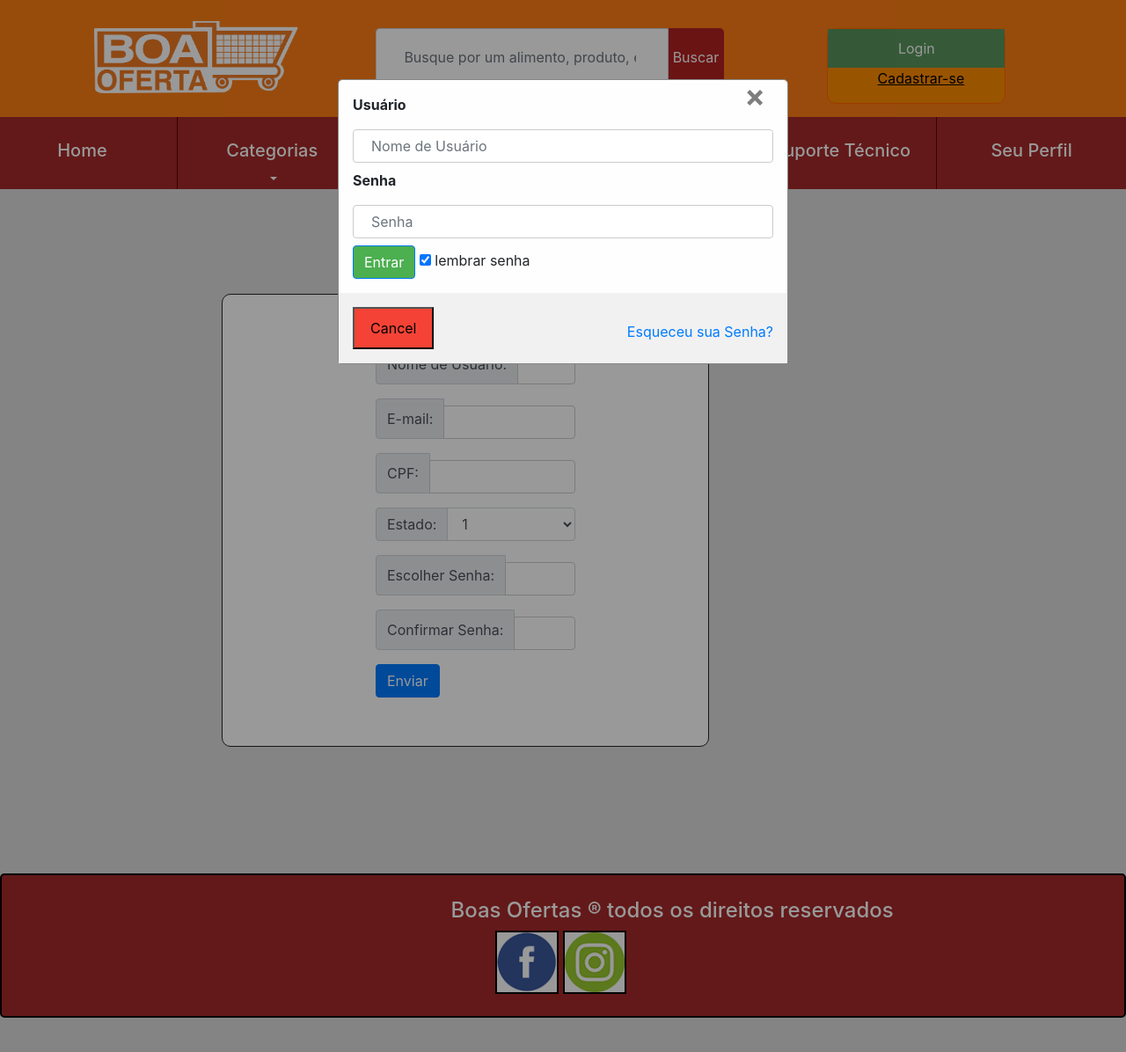
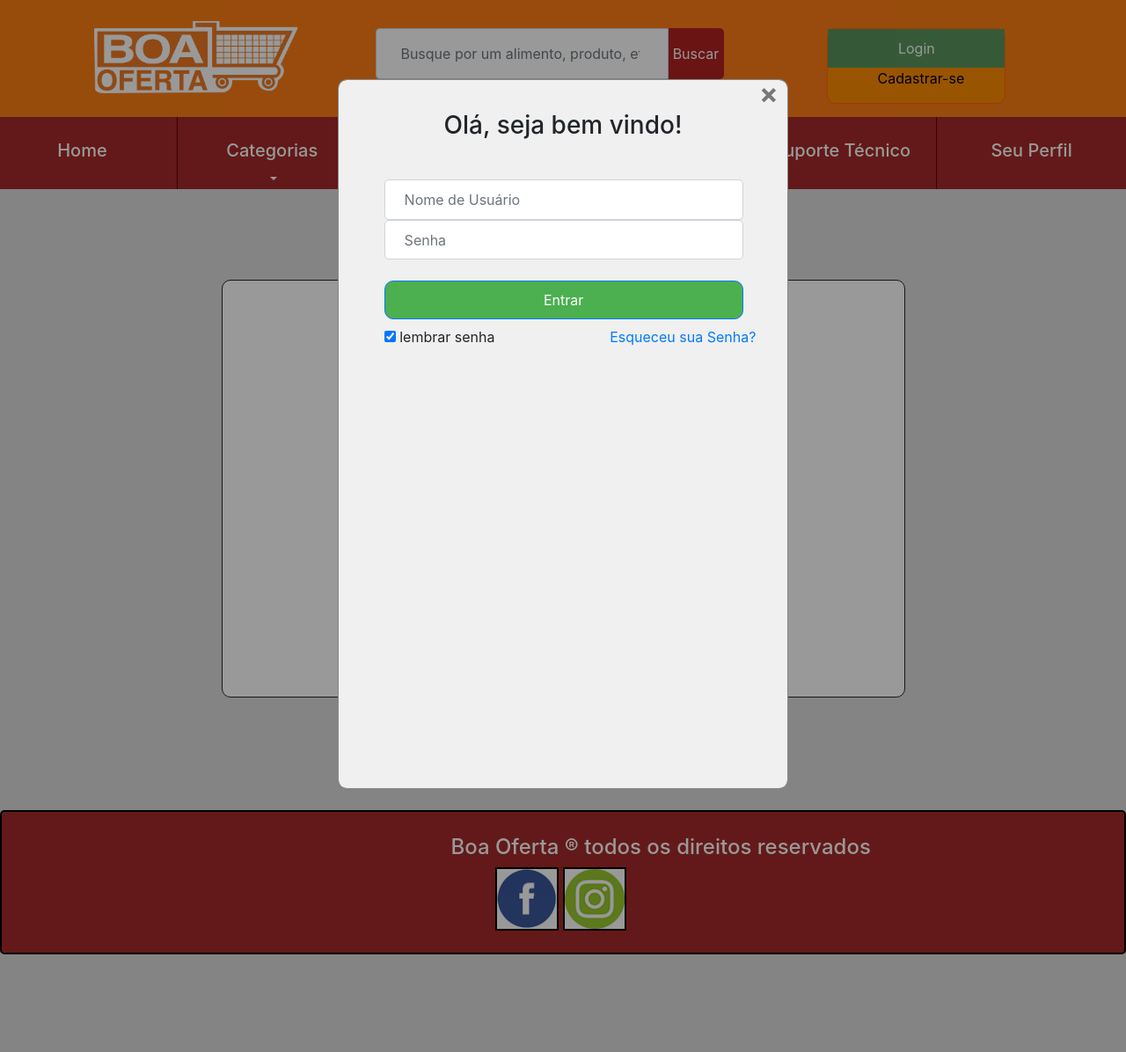
Before and after one commit to brenonpaul/boa_oferta, a PHP site: page /cadastro.php in a window 1280 px wide, after a click on "Login". Shown: the top 1196 px of the page at 88% size. Run offline with PHP 8.4, Linux system fonts and the light colour scheme.

Commit message:
finalizacao da caixa de login, estilizacao e adicao de conceitos no site

```diff
--- a/cabecalho.php
+++ b/cabecalho.php
@@ -1,7 +1,7 @@
 <!DOCTYPE html>
 <html>
 <head>
-    <title>Boas Ofertas</title>
+    <title>Boa Oferta</title>
     <meta charset="utf-8">
     <!-- os 3 scrips abaixo são necessários por conta do carousel da página index -->
     <script src="js/jquery_3_3_1.js"></script>
@@ -19,7 +19,7 @@
             <div class="col-4 mt-4">
                 <form>
                     <div class="input-group mb-4 mt-2">
-                        <input type="search" class="form-control" style="padding: 8%;"
+                        <input type="search" class="form-control" style="padding: 7%;"
                                placeholder="Busque por um alimento, produto, etc..." aria-label="Recipient's username"
                                aria-describedby="button-addon2">
                         <div class="input-group-append">
@@ -40,7 +40,7 @@
               <?php require_once("telaLogin.php"); ?>
                 <!-- -->
                   <div class="form-group">
-                      <a href="cadastro.php" class="ForgetPwd" style="color: black; text-decoration:underline; margin-left: 28%;">Cadastrar-se</a>
+                      <a href="cadastro.php" class="ForgetPwd" style="color: black; margin-left: 28%;">Cadastrar-se</a>
                   </div>
                 </div>
             </div>
--- a/css/estilo.css
+++ b/css/estilo.css
@@ -103,7 +103,7 @@
 }
 
 .caixaDeInputs{
-    width: 50%;
+    width: 70%;
     border: 1px solid;
     margin-left: 15%;
     padding-left: 10%;
@@ -129,6 +129,8 @@
 }
 
 .rodapeback {
+    position: absolute;
+    width: 100%;
     margin-top: 10%;
     padding-bottom: 2%;
     padding-top: 2%;
@@ -138,6 +140,24 @@
     color: white;
 }
 
+.dropdown {
+  position: relative;
+  display: inline-block;
+}
+
+.dropdown-content {
+  display: none;
+  position: absolute;
+  background-color: #f9f9f9;
+  min-width: 160px;
+  box-shadow: 0px 8px 16px 0px rgba(0,0,0,0.2);
+  padding: 12px 16px;
+  z-index: 1;
+}
+
+.dropdown:hover .dropdown-content {
+  display: block;
+}
 
 
 
@@ -146,76 +166,57 @@
 
 
 
+#inputsLogin{
+  margin-top: 0.005%;
+  border-radius: 5px;
+  padding: 5%;
+  width: 93%;
+}
 
-/* Full-width input fields */
-input[type=text], input[type=password] {
-  width: 100%;
-  padding: 12px 20px;
-  margin: 8px 0;
-  display: inline-block;
-  border: 1px solid #ccc;
-  box-sizing: border-box;
+#botaoEntrarLogin{
+  width: 93%;
+  background-color: #4CAF50;
+  border-radius: 10px;
+  padding: 2%;
 }
 
 
 
-/* Extra styles for the cancel button */
-.cancelbtn {
-  width: auto;
-  padding: 10px 18px;
-  background-color: #f44336;
+
+
+.containerLogin {
+  padding: 7%;
 }
 
-/* Center the image and position the close button */
-.imgcontainer {
-  text-align: center;
-  position: relative;
-}
-
-.imgUserLogin {
-  width: 40%;
-  border-radius: 50%;
-}
-
-.container {
-  padding: 16px;
-}
-
-span.psw {
-  float: right;
-  padding-top: 16px;
-}
-
-/* The Modal (background) */
 .modal {
-  display: none; /* Hidden by default */
-  position: fixed; /* Stay in place */
-  z-index: 1; /* Sit on top */
-  left: 0;
-  top: 0;
-  width: 100%; /* Full width */
-  height: 100%; /* Full height */
-  overflow: auto; /* Enable scroll if needed */
-  background-color: rgb(0,0,0); /* Fallback color */
+  display: none; /* Escondido por padrão */
+  position: fixed;
+  z-index: 1; /* Sente-se no topo */
+  width: 100%;
+  height: 100%;
+  overflow: auto; /* Ative a rolagem, se necessário */
+  background-color: rgb(0,0,0); /* Cor de retorno */
   background-color: rgba(0,0,0,0.4); /* Black w/ opacity */
   padding-top: 5%;
 }
 
 /* Modal Content/Box */
 .modal-content {
-  background-color: #fefefe;
+  background-color: #F0F0F0 ;
   margin: 2% auto 15% auto; /* 5% from the top, 15% from the bottom and centered */
   border: 1px solid #888;
+  border-radius: 10px;
   width: 40%; /* Could be more or less, depending on screen size */
+  height: 70%;
 }
 
 /* The Close Button (x) */
 .close {
   position: absolute;
-  right: 25px;
+  right: 2%;
   top: 0;
   color: #000;
-  font-size: 35px;
+  font-size: 200%;
   font-weight: bold;
 }
 
@@ -231,10 +232,6 @@ span.psw {
   animation: animatezoom 0.6s
 }
 
-@-webkit-keyframes animatezoom {
-  from {-webkit-transform: scale(0)}
-  to {-webkit-transform: scale(1)}
-}
 
 @keyframes animatezoom {
   from {transform: scale(0)}
@@ -242,12 +239,3 @@ span.psw {
 }
 
 /* Change styles for span and cancel button on extra small screens */
-@media screen and (max-width: 300px) {
-  span.psw {
-     display: block;
-     float: none;
-  }
-  .cancelbtn {
-     width: 100%;
-  }
-}
--- a/rodape.php
+++ b/rodape.php
@@ -1,6 +1,6 @@
 </body>
 <footer class="rodapeback">
-		<h4 style="margin-left: 40%">Boas Ofertas ® todos os direitos reservados</h4>
+		<h4 style="margin-left: 40%">Boa Oferta ® todos os direitos reservados</h4>
 			<div class="divisor"></div>
 			<section  style="margin-left: 44%">
 			<img src="imagens/rodape1.png" class="imgrdp">
--- a/telaLogin.php
+++ b/telaLogin.php
@@ -1,21 +1,18 @@
               <div id="id01" class="modal">
                 <form class="modal-content animate">
-                  <div class="imgcontainer">
                     <span onclick="document.getElementById('id01').style.display='none'" class="close" title="Close Modal">&times;</span>
-                    </div>
-                  <div class="container">
-                    <label for="uname"><b>Usuário</b></label>
-                    <input type="text" placeholder="Nome de Usuário" name="uname" required class="form-control">
-                    <label for="psw"><b>Senha</b></label>
-                    <input type="password" placeholder="Senha" name="psw" required class="form-control">
-                    <button type="submit" class="btn btn-primary" style="background-color: #4CAF50;">Entrar</button>
+                  <div class="containerLogin">
+                    <h3 style="text-align: center; margin-bottom: 10%;">Olá, seja bem vindo!</h3>
+                    <input type="text" placeholder="Nome de Usuário" required class="form-control ml-3" id="inputsLogin">
+                    <input type="password" placeholder="Senha" required class="form-control ml-3" id="inputsLogin">
+                    <button type="submit" class="btn btn-primary ml-3 mt-4 mb-2" id="botaoEntrarLogin">Entrar</button>
                     <label>
-                      <input type="checkbox" checked="checked" name="remember"> lembrar senha
+                      <input type="checkbox" checked="checked" name="remember" class="ml-3"> lembrar senha
                     </label>
+
+                    <span  style="float: right;"><a href="#">Esqueceu sua Senha?</a></span>
+
                   </div>
-                  <div class="container" style="background-color:#f1f1f1">
-                    <button type="button" onclick="document.getElementById('id01').style.display='none'" class="cancelbtn">Cancel</button>
-                    <span class="psw"><a href="#">Esqueceu sua Senha?</a></span>
-                  </div>
+
                 </form>
               </div>
```
